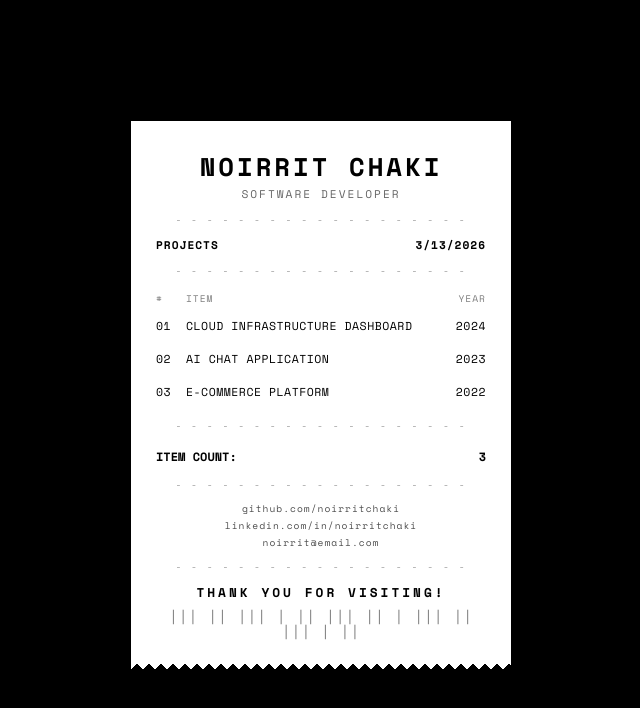
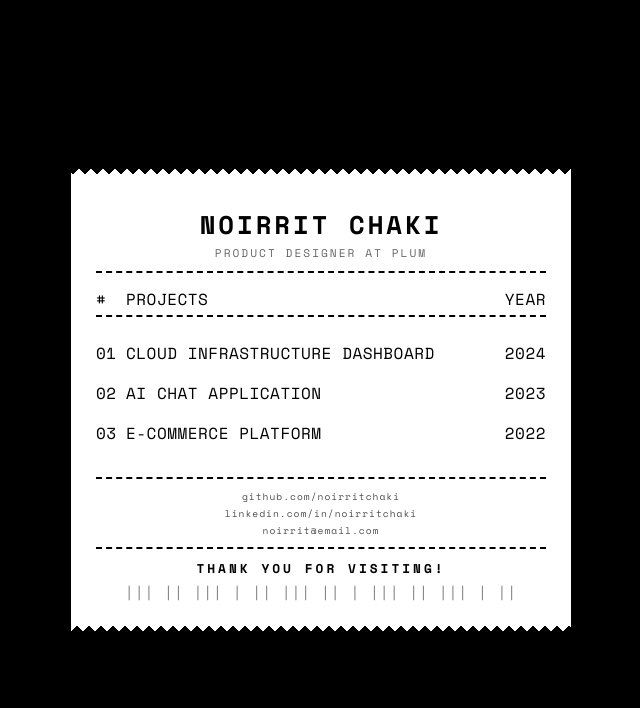
Before and after one commit to noirritchaki/portfolio, a React app: page / in a window 1280 px wide. Shown: the top 708 px of the page, without its empty margins (319-959 px from the left). Built offline with nearby package versions, Linux system fonts and the light colour scheme; the HTML template or start-up script is replaced by a standard one.

Commit message:
Sizing changes

```diff
--- a/src/App.css
+++ b/src/App.css
@@ -24,7 +24,8 @@ body {
 }
 
 .receipt-wrapper {
-  width: 380px;
+  width: 100%;
+  max-width: 500px;
   position: relative;
 }
 
@@ -57,13 +58,24 @@ body {
 }
 
 .receipt-divider {
-  text-align: center;
-  font-size: 0.6rem;
-  letter-spacing: 2px;
-  color: #999;
   margin: 10px 0;
-  overflow: hidden;
-  white-space: nowrap;
+  border: none;
+  border-top: 2px dashed #000;
+  font-size: 0;
+  line-height: 0;
+  width: 100%;
+}
+
+.receipt-divider-row td {
+  padding: 0;
+}
+
+.receipt-divider-row .receipt-divider {
+  margin: 0 0 16px 0;
+}
+
+.receipt-table {
+  margin-bottom: 24px;
 }
 
 .receipt-section {
@@ -88,12 +100,11 @@ body {
 
 .receipt-table thead th {
   text-align: left;
-  font-size: 0.6rem;
+  font-size: 16px;
   font-weight: 400;
-  opacity: 0.5;
   padding: 4px 0;
   text-transform: uppercase;
-  letter-spacing: 1px;
+  letter-spacing: 0.5px;
 }
 
 .receipt-table .col-num {
@@ -117,7 +128,7 @@ body {
 .receipt-row td {
   padding: 8px 0;
   text-transform: uppercase;
-  font-size: 0.72rem;
+  font-size: 16px;
   letter-spacing: 0.5px;
 }
 
@@ -127,8 +138,6 @@ body {
 }
 
 .receipt-row:hover td {
-  padding-left: 6px;
-  padding-right: 6px;
 }
 
 .receipt-total {
@@ -175,3 +184,7 @@ body {
   background-repeat: repeat-x;
   background-position: left bottom;
 }
+
+.receipt-torn-edge-top {
+  transform: rotate(180deg);
+}
--- a/src/components/Receipt.jsx
+++ b/src/components/Receipt.jsx
@@ -3,26 +3,24 @@ import projects from "../data/projects";
 function Receipt() {
   return (
     <div className="receipt-wrapper">
+      <div className="receipt-torn-edge receipt-torn-edge-top"></div>
       <div className="receipt">
         <header className="receipt-header">
           <h1 className="receipt-name">Noirrit Chaki</h1>
-          <p className="receipt-subtitle">Software Developer</p>
-          <div className="receipt-divider">- - - - - - - - - - - - - - - - - - -</div>
+          <p className="receipt-subtitle">Product Designer at Plum</p>
+          <div className="receipt-divider"></div>
         </header>
 
         <section className="receipt-section">
-          <div className="receipt-section-title">
-            <span>PROJECTS</span>
-            <span>{new Date().toLocaleDateString("en-US")}</span>
-          </div>
-          <div className="receipt-divider">- - - - - - - - - - - - - - - - - - -</div>
-
           <table className="receipt-table">
             <thead>
               <tr>
                 <th className="col-num">#</th>
-                <th className="col-name">ITEM</th>
+                <th className="col-name">PROJECTS</th>
                 <th className="col-year">YEAR</th>
+              </tr>
+              <tr className="receipt-divider-row">
+                <td colSpan="3"><div className="receipt-divider"> - - - - - - - -</div></td>
               </tr>
             </thead>
             <tbody>
@@ -35,22 +33,15 @@ function Receipt() {
               ))}
             </tbody>
           </table>
-
-          <div className="receipt-divider">- - - - - - - - - - - - - - - - - - -</div>
-
-          <div className="receipt-total">
-            <span>ITEM COUNT:</span>
-            <span>{projects.length}</span>
-          </div>
         </section>
 
-        <div className="receipt-divider">- - - - - - - - - - - - - - - - - - -</div>
+        <div className="receipt-divider"></div>
 
         <footer className="receipt-footer">
           <p className="footer-line">github.com/noirritchaki</p>
           <p className="footer-line">linkedin.com/in/noirritchaki</p>
           <p className="footer-line">noirrit@email.com</p>
-          <div className="receipt-divider">- - - - - - - - - - - - - - - - - - -</div>
+          <div className="receipt-divider"></div>
           <p className="receipt-thankyou">THANK YOU FOR VISITING!</p>
           <div className="receipt-barcode">
             ||| || ||| | || ||| || | ||| || ||| | ||
```
